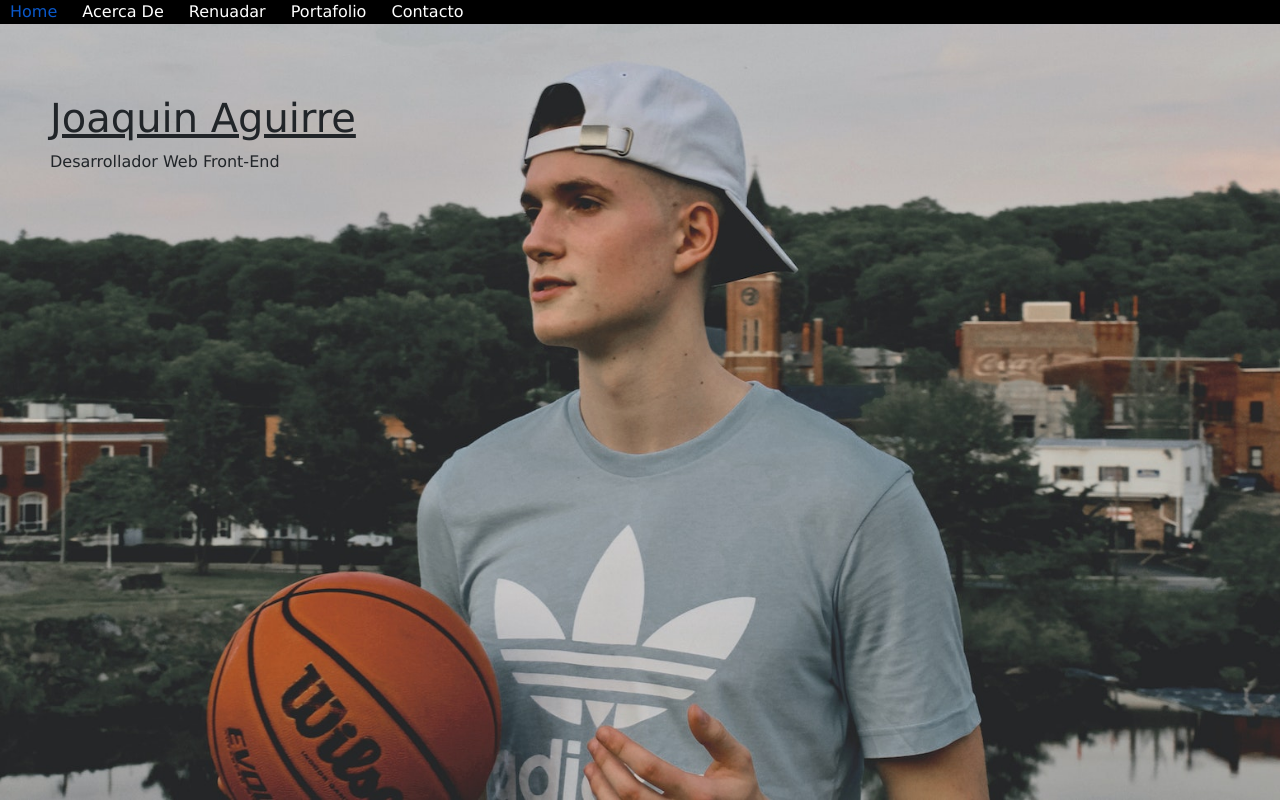
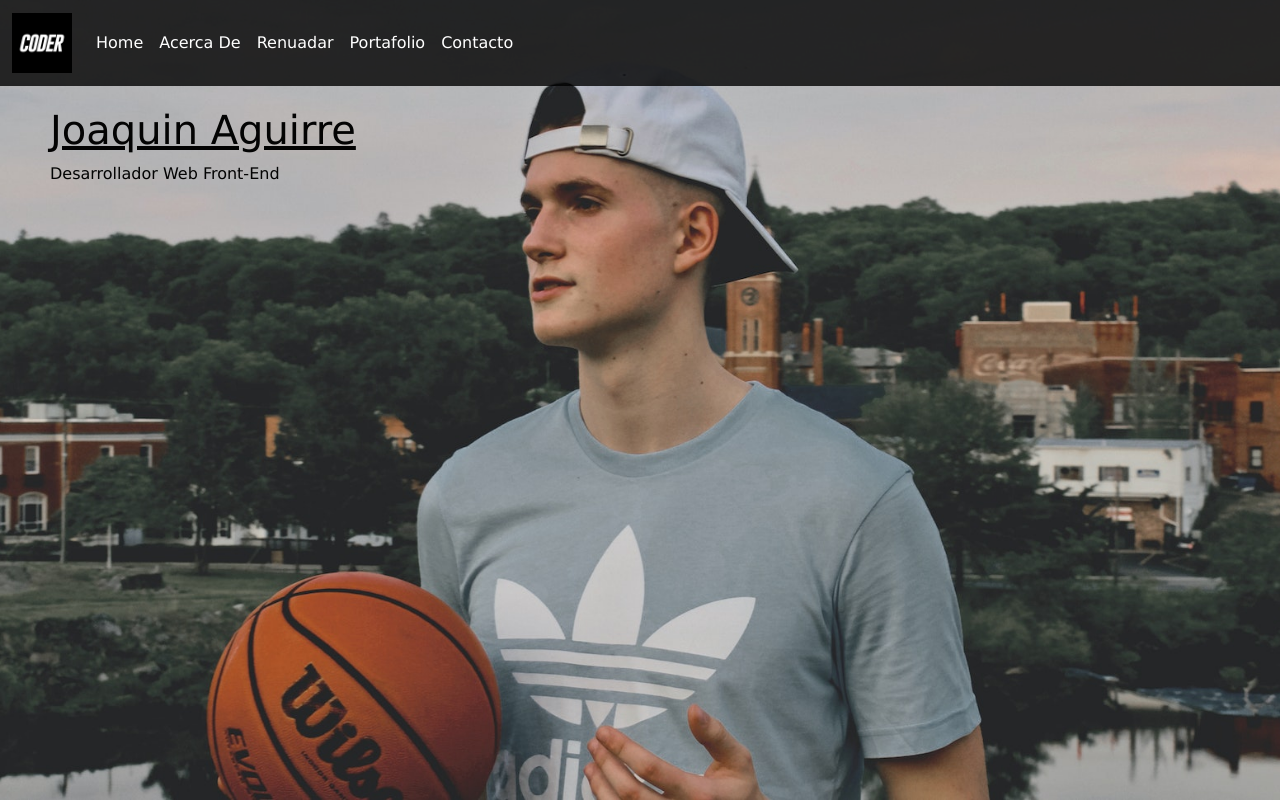
Before and after one commit to JoaquinAguirre17/CoderHouseDesarrollo-Web, a plain HTML site: page index.html in a window 1280 px wide. Drawn offline with nearby package versions, Linux system fonts and the light colour scheme.

Commit message:
Subiendo arcchivos

```diff
--- a/Css/estilos.css
+++ b/Css/estilos.css
@@ -27,19 +27,26 @@ body{
 }
 /*------------------------------HEADER MENU DE NAVEGACION----------------------*/
 header{
-    background-color: black;
+    background-color: rgba(1, 1, 1, 0.805);
 /* rgb(11, 11, 11);*/
-
+    color: white;
     grid-area: header;
 
 }
 
-header a {
+.nav-item a {
     text-decoration: none;
     color: white;
     padding: 10px;
 
+
 }
+.navbar-toggler{
+
+    background-color: rgba(101, 101, 101, 0.862);
+}
+
+
 /*----------------------Main de las paginas-----------------------------------*/
 
 section{
@@ -49,10 +56,17 @@ section{
 
 /* --------------------ESTILO DE LA PAGINA "HOME"------------------------------ */
 .Presentacion {
-    margin-top: 70px;
+    margin-top: 20px;
     margin-left: 50px;
 }
+.Presentacion h1{
+    color: rgb(3, 3, 3);
 
+}
+.Presentacion p{
+    color: rgb(3, 3, 3);
+
+}
 
 
 
--- a/index.html
+++ b/index.html
@@ -13,17 +13,40 @@
 
 
 <!------------------------------------------------------------------------------>
-    <header>
+<header>
 
-        <a href="./index.html"> Home </a>
-        <a href="./pages/acerca_de.html"> Acerca De </a>
-        <a href="./pages/reanudar.html"> Renuadar </a>
-        <a href="./pages/portafilio.html"> Portafolio </a>
-        <a href="./pages/contacto.html"> Contacto </a>
+    <nav class="navbar navbar-expand-lg ">
+        <div class="container-fluid">
+          <!--LOGO DE BARRA DE NAVEGACION-->
+            <a class="navbar-brand  " href="#">
+                <img src="../img/LOGONAV.png" alt="CoderHouse" width="60" height="60">
+              </a>
+          <button class="navbar-toggler" type="button" data-bs-toggle="collapse" data-bs-target="#navbarSupportedContent" aria-controls="navbarSupportedContent" aria-expanded="false" aria-label="Toggle navigation">
+            <span class="navbar-toggler-icon"></span>
+          </button>
+          <div class="collapse navbar-collapse" id="navbarSupportedContent">
+            <ul class="navbar-nav me-auto mb-2 mb-lg-0">
+              <li class="nav-item">
+                <a class="nav-link " aria-current="page" href="../index.html">Home</a>
+              </li>
+              <li class="nav-item">
+                <a class="nav-link" href="./pages/acerca_de.html">Acerca De</a>
+              </li>
+              <li class="nav-item">
+                <a class="nav-link" href="./pages//reanudar.html">Renuadar</a>
+              </li>
+              <li class="nav-item">
+                <a class="nav-link" href="./pages//portafilio.html">Portafolio</a>
+              </li>
+              <li class="nav-item">
+                <a class="nav-link" href="./pages//contacto.html">Contacto</a>
+              </li>
+            </ul>
 
-
-
-    </header>
+          </div>
+        </div>
+      </nav>
+</header>
 <!----------------------------------------------------------------------------->
     <main>
         <div class="Presentacion">
```
Also changed, not shown: pages/acerca_de.html (+2 -7 lines), pages/contacto.html (+1 -1 lines), pages/portafilio.html (+31 -5 lines), pages/reanudar.html (+30 -5 lines).
